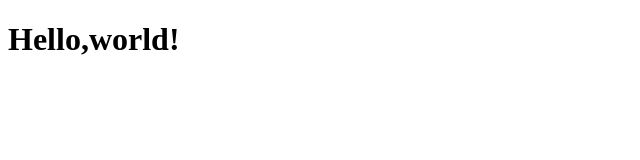
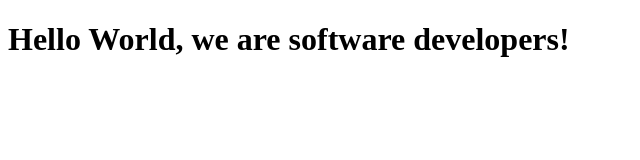
Before and after one commit to Bupilipili/ErickAmine, a plain HTML site: page fcc-test-suite-template-master/fcc-test-suite-template-master/index.html in a window 1280 px wide. Shown: the whole page, without its empty margins (0-640 px from the left). Drawn offline with Linux system fonts and the light colour scheme.

Commit message:
modified indes.html

```diff
--- a/fcc-test-suite-template-master/fcc-test-suite-template-master/index.html
+++ b/fcc-test-suite-template-master/fcc-test-suite-template-master/index.html
@@ -8,7 +8,7 @@
 
   <body>
     <script src="https://cdn.freecodecamp.org/testable-projects-fcc/v1/bundle.js"></script>
-   <h1>Hello,world!</h1>
+   <h1>Hello World, we are software developers!</h1>
 
     <script  src="js/index.js"></script>
   </body>
```
